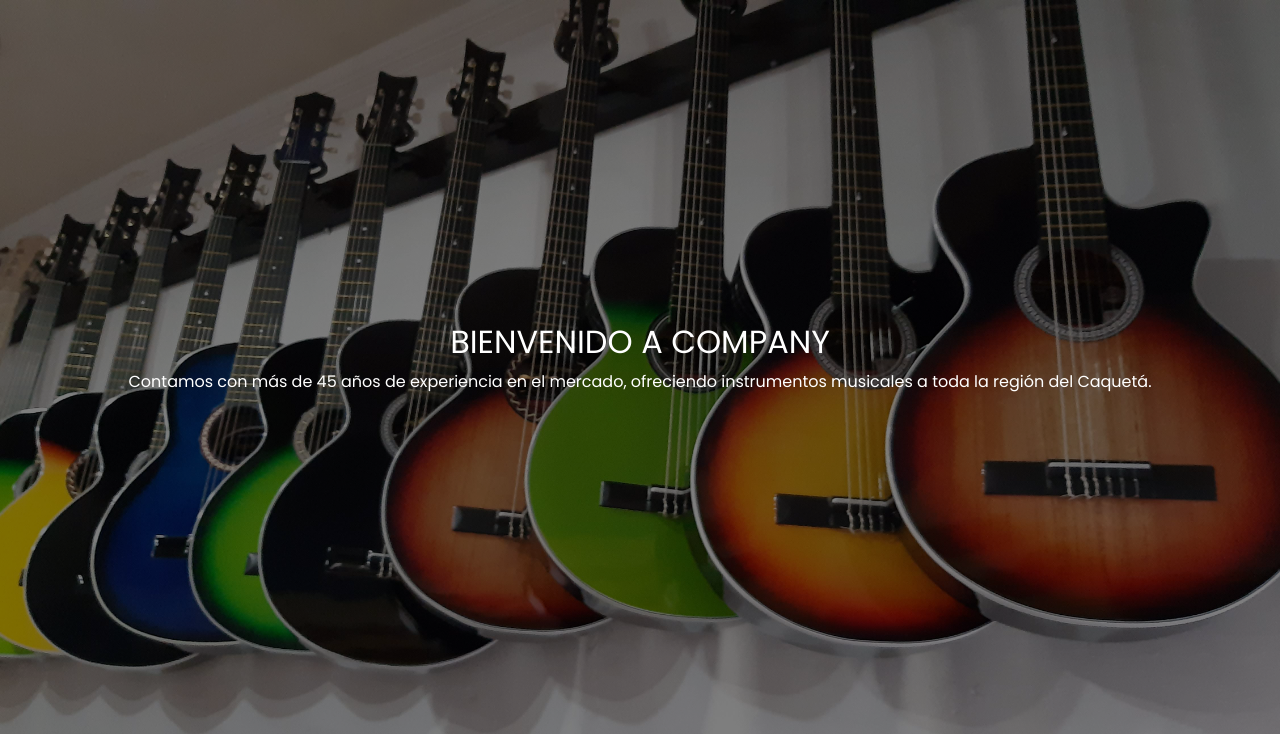
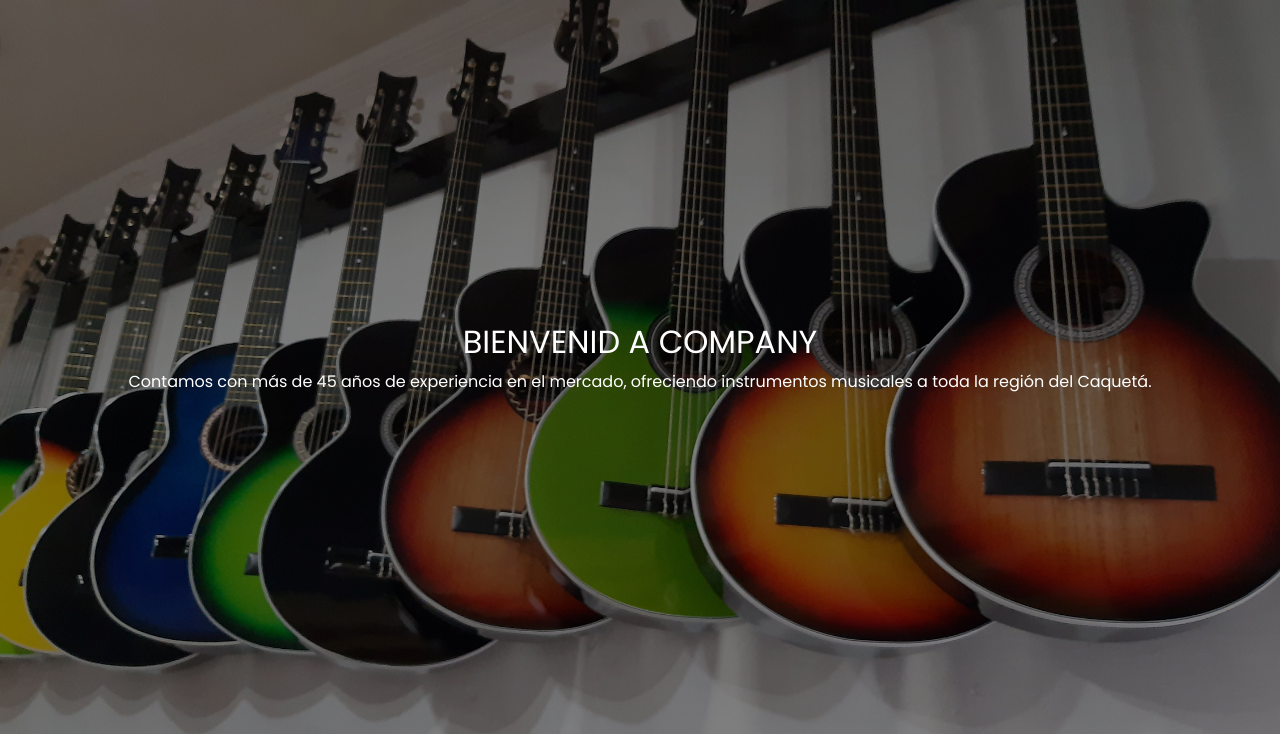
Before and after one commit to wars08/La_feria_del_disco, a PHP site: template vistas/contenidos/es/web-index.php in a window 1280 px wide. Shown: the top 734 px of the page. Run offline with PHP 8.4, Linux system fonts and the light colour scheme; the template is opened without the code that fills it, so the values that code supplies are empty; some libraries are stand-ins or nearby versions.

Commit message:
Update web-index.php

```diff
--- a/vistas/contenidos/es/web-index.php
+++ b/vistas/contenidos/es/web-index.php
@@ -1,6 +1,6 @@
 <div class="banner">
     <div class="banner-body">
-        <h2 class="text-uppercase">Bienvenido a <?php echo COMPANY; ?></h2>
+        <h2 class="text-uppercase">Bienvenid a <?php echo COMPANY; ?></h2>
         <p>Contamos con más de 45 años de experiencia en el mercado, ofreciendo instrumentos musicales a toda la región del Caquetá.</p>
     </div>
 </div>
```
